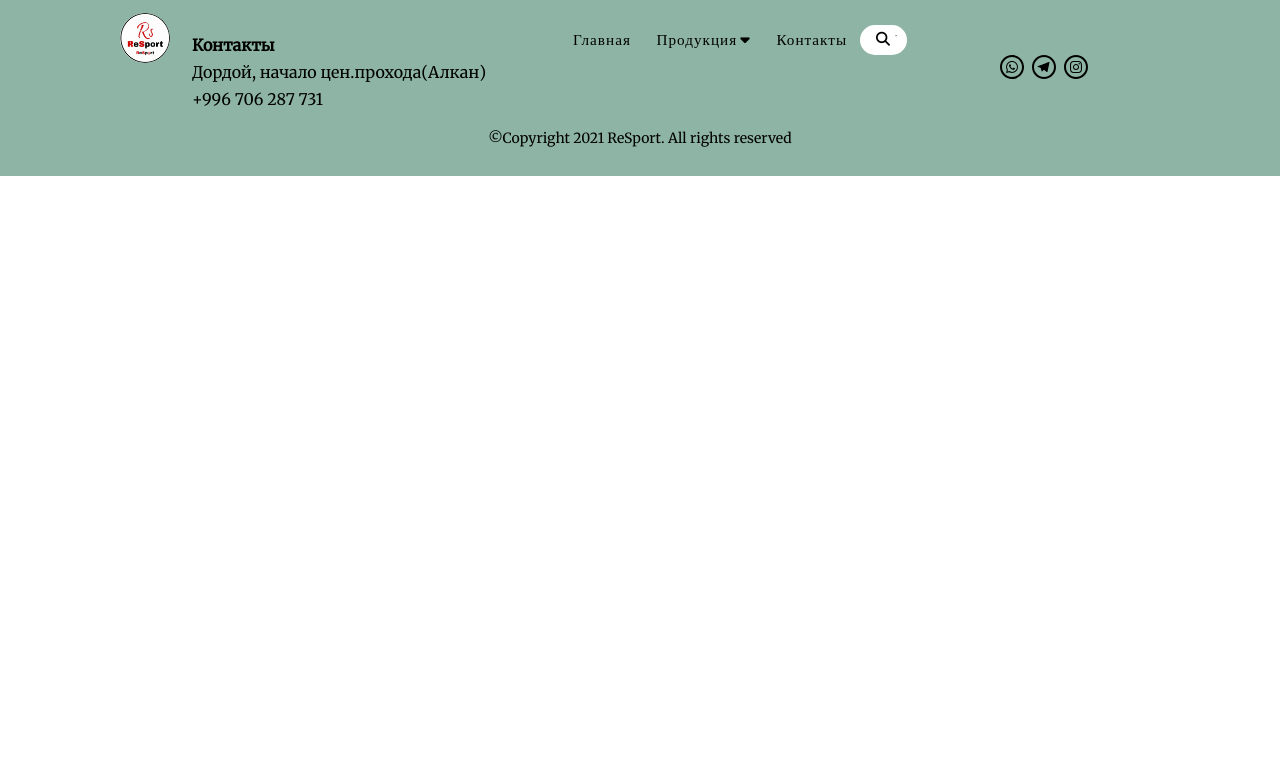
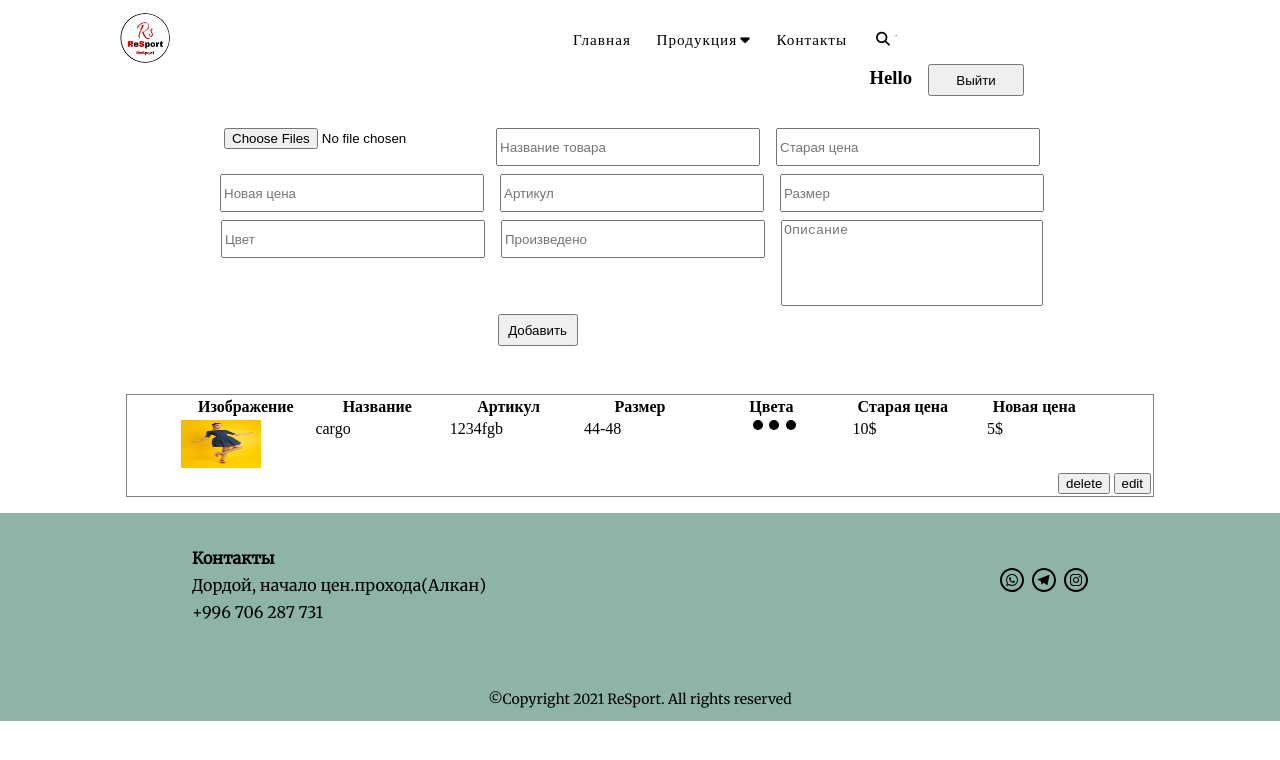
Before and after one commit to lunars97/resport.kg, a React (Create React App) app in the folder client/: page /admin in a window 1280 px wide. Shown: the top 760 px of the page. Built offline with nearby package versions, Linux system fonts and the light colour scheme.

Commit message:
admin panel has been added -front

```diff
--- a/client/package.json
+++ b/client/package.json
@@ -10,6 +10,7 @@
         "node-sass": "^4.0.1",
         "react": "^17.0.2",
         "react-dom": "^17.0.2",
+        "react-file-base64": "^1.0.3",
         "react-redux": "^7.2.4",
         "react-router-dom": "^5.2.0",
         "react-scripts": "4.0.3",
--- a/client/src/Routes.js
+++ b/client/src/Routes.js
@@ -1,9 +1,12 @@
 import React from "react";
 import { BrowserRouter as Router, Switch, Route } from "react-router-dom";
-import BodySection from "./components/BodySection/BodySection";
-import Footer from "./components/Footer/Footer";
-import Navbar from "./components/Navbar/Navbar";
-import ProductDetail from "./components/ProductDetail/ProductDetail";
+import {
+    Navbar,
+    Footer,
+    BodySection,
+    ProductDetail,
+    Admin,
+} from "./components/index";
 
 const Routes = () => {
     return (
@@ -12,6 +15,7 @@ const Routes = () => {
             <Switch>
                 <Route exact path="/" component={BodySection} />
                 <Route exact path="/detail" component={ProductDetail} />
+                <Route exact path="/admin" component={Admin} />
             </Switch>
             <Footer />
         </Router>
--- /dev/null
+++ b/client/src/components/Admin/Admin.jsx
@@ -0,0 +1,81 @@
+import React from "react";
+import classes from "./Admin.module.scss";
+import FileBase from "react-file-base64";
+import brand from "../../assets/images/yellowDress.png";
+const Admin = () => {
+    return (
+        <>
+            <div className={classes.main_formContainer}>
+                <div className={classes.main_formContainer__header}>
+                    <h3>Hello</h3>
+                    <button>Выйти</button>
+                </div>
+                <div className={classes.form_wrapper}>
+                    <form className={classes.form}>
+                        <div>
+                            <FileBase type="file" multiple={true} />
+                        </div>
+                        <input type="text" placeholder="Название товара" />
+                        <input type="text" placeholder="Старая цена" />
+                        <input type="text" placeholder="Новая цена" />
+                        <input type="text" placeholder="Артикул" />
+                        <input type="text" placeholder="Размер" />
+                        <input type="text" placeholder="Цвет" />
+                        <input type="text" placeholder="Произведено" />
+                        <textarea
+                            placeholder="Описание"
+                            className={classes.description}
+                        />
+                    </form>
+                    <div className={classes.btn}>
+                        <button type="submit"> Добавить</button>
+                    </div>
+                </div>
+            </div>
+            <div className={classes.table}>
+                <table>
+                    <thead>
+                        <tr>
+                            <th>Изображение</th>
+                            <th>Название</th>
+                            <th>Артикул</th>
+                            <th>Размер</th>
+                            <th>Цвета</th>
+                            <th>Старая цена</th>
+                            <th>Новая цена</th>
+                        </tr>
+                    </thead>
+                    <tbody>
+                        <tr>
+                            <td>
+                                <img
+                                    className={classes.img}
+                                    src={brand}
+                                    alt="IPhone"
+                                />
+                            </td>
+                            <td>cargo</td>
+                            <td>1234fgb</td>
+                            <td>44-48</td>
+                            <td>
+                                <div className={classes.colors}>
+                                    <span className={classes.color}></span>
+                                    <span className={classes.color}></span>
+                                    <span className={classes.color}></span>
+                                </div>
+                            </td>
+                            <td>10$</td>
+                            <td>5$</td>
+                        </tr>
+                        <div className={classes.btn_wrapper}>
+                            <button>delete</button>
+                            <button>edit</button>
+                        </div>
+                    </tbody>
+                </table>
+            </div>
+        </>
+    );
+};
+
+export default Admin;
--- /dev/null
+++ b/client/src/components/Admin/Admin.module.scss
@@ -0,0 +1,115 @@
+.main_formContainer {
+    width: 100%;
+    // height: 100vh;
+    margin: 0 auto;
+    &__header {
+        display: flex;
+        justify-content: flex-end;
+        width: 80%;
+        margin-top: 4rem;
+        h3 {
+            margin: 0.2rem 1rem 0 0;
+        }
+        button {
+            width: 6rem;
+            height: 2rem;
+        }
+    }
+    .form_wrapper {
+        display: flex;
+        margin: 0 auto;
+        padding-top: 2rem;
+        justify-content: center;
+        flex-flow: column;
+        width: 80%;
+        .form {
+            display: flex;
+            justify-content: center;
+            flex-wrap: wrap;
+            .description {
+                width: 16rem;
+                height: 5rem;
+                margin: 0 1rem 0.5rem 0;
+                resize: none;
+            }
+            input {
+                width: 16rem;
+                height: 2rem;
+                margin-bottom: 0.5rem;
+                margin-right: 1rem;
+            }
+        }
+        .btn {
+            width: 80%;
+            display: flex;
+            justify-content: center;
+            button {
+                width: 5rem;
+                height: 2rem;
+            }
+        }
+    }
+}
+.table {
+    width: 100%;
+    display: flex;
+    justify-content: center;
+    margin-top: 2rem;
+    padding: 1rem 0;
+    table {
+        border: 1px solid grey;
+        margin: 0 auto;
+    }
+    thead {
+        width: 100%;
+        tr {
+            width: 90%;
+            display: flex;
+            justify-content: space-between;
+            margin: 0 auto;
+
+            th {
+                margin: 0 1rem;
+                width: 7rem;
+            }
+        }
+    }
+    tbody {
+        width: 100%;
+        tr {
+            width: 90%;
+            margin: 0 auto;
+            display: flex;
+            justify-content: space-between;
+            td {
+                width: 7rem;
+            }
+        }
+
+        .img {
+            width: 5rem;
+            height: 3rem;
+        }
+
+        .colors {
+            margin: 0 auto;
+            display: flex;
+            justify-content: center;
+
+            .color {
+                border-radius: 50%;
+                background: #000;
+                width: 10px;
+                height: 10px;
+                margin: 0 0.2em;
+            }
+        }
+        .btn_wrapper {
+            display: flex;
+            justify-content: flex-end;
+            button {
+                margin-left: 0.2rem;
+            }
+        }
+    }
+}
--- a/client/src/components/Footer/Footer.module.scss
+++ b/client/src/components/Footer/Footer.module.scss
@@ -3,7 +3,7 @@
 .footer_wrapper {
     background-color: #8db4a5;
     width: 100%;
-    height: 11rem;
+    height: 13rem;
     color: #000000;
     display: flex;
     flex-direction: column;
@@ -66,7 +66,7 @@
         justify-content: center;
         margin: 0 auto;
         span {
-            margin-top: 1rem;
+            margin-top: 4rem;
             font-size: 14px;
             @include breakpoint(small) {
                 font-size: 11px;
--- a/client/src/components/index.js
+++ b/client/src/components/index.js
@@ -1,2 +1,7 @@
 export { default as ProductCard } from "./Product_Card/Product_Card";
 export { default as TopSales } from "./TopSales/TopSales";
+export { default as ProductDetail } from "./ProductDetail/ProductDetail";
+export { default as Admin } from "./Admin/Admin";
+export { default as BodySection } from "./BodySection/BodySection";
+export { default as Navbar } from "./Navbar/Navbar";
+export { default as Footer } from "./Footer/Footer";
```
Also changed, not shown: 2 other files (tests, documents, lock files or other folders).
